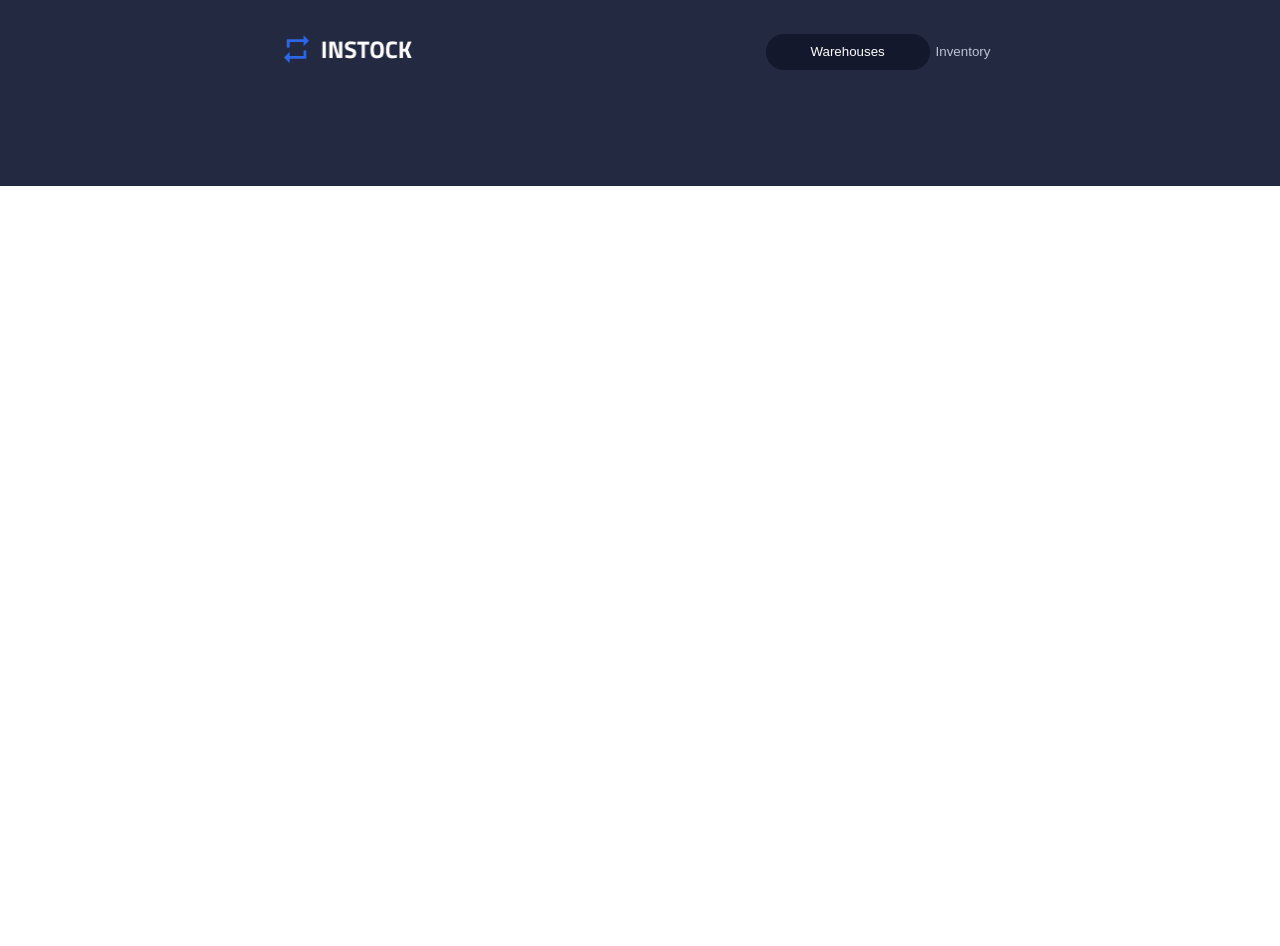
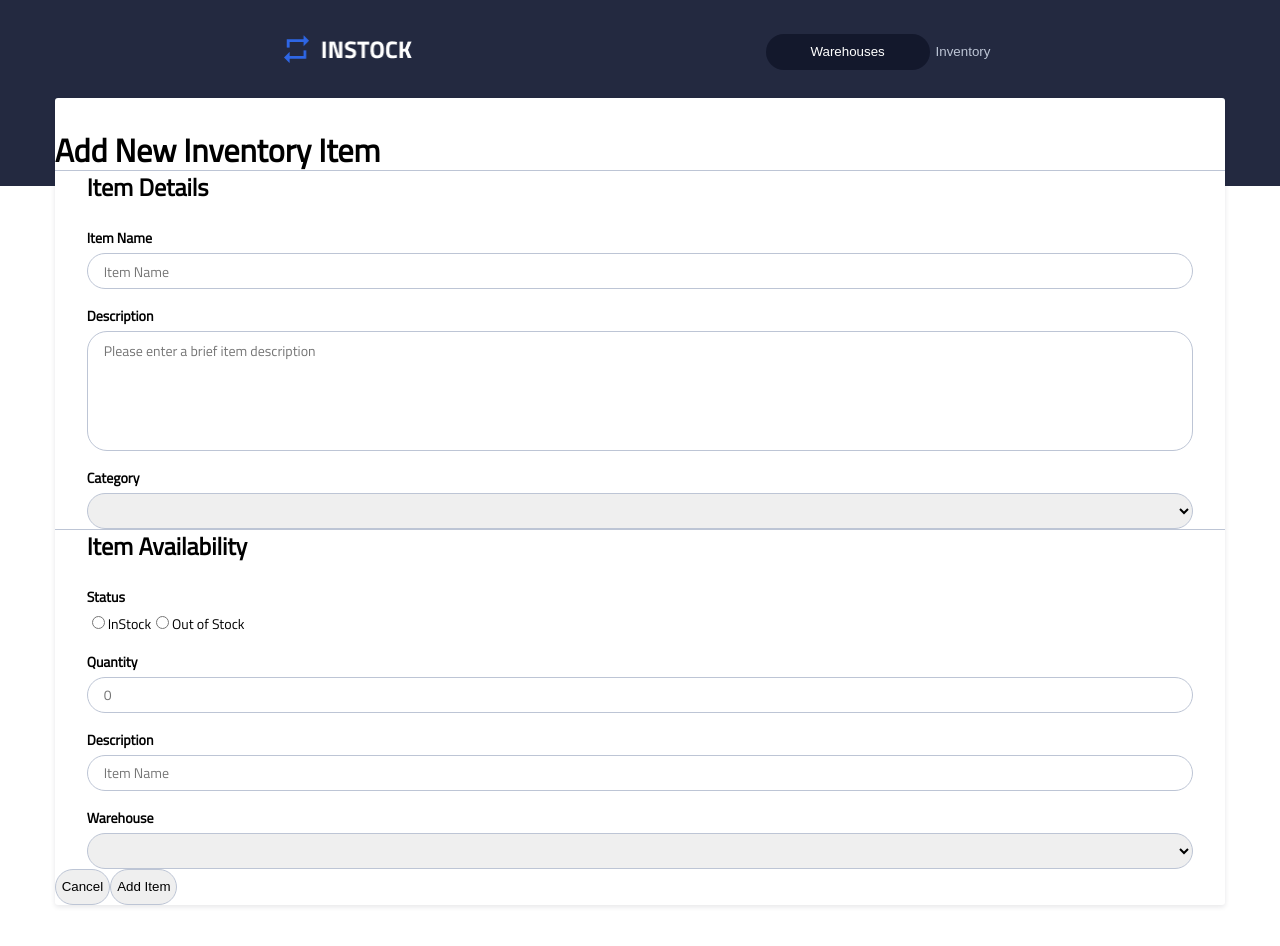
Before and after one commit to KevinTyrrell/InStock, a React (Create React App) app in the folder client/: page / in a window 1280 px wide. Shown: the top 946 px of the page. Built offline with nearby package versions, Linux system fonts and the light colour scheme.

Commit message:
seperated form into components and added initial stylings

```diff
--- a/client/src/App.js
+++ b/client/src/App.js
@@ -2,9 +2,10 @@
 import "./App.scss";
 import React from "react";
 import { BrowserRouter as Router, Route, Switch } from "react-router-dom";
-import WarehousesList from "./components/WarehousesList/WarehousesList";
+import WarehousesList from "./Components/WarehousesList/WarehousesList";
 import Header from './Components/Header/Header';
 import Footer from './Components/Footer/Footer';
+import NewInventory from './Pages/NewInventory'
 
 class App extends React.Component {
   render() {
@@ -12,8 +13,9 @@ class App extends React.Component {
       <Router>
         <Header />
         <Switch>
-          <Route path="/warehouses" exact component={WarehousesList} />
-          {/* <Route path="" component={}/>
+        <Route exact path="/" component={NewInventory} />
+          {/*<Route path="/warehouses" exact component={WarehousesList} />
+           <Route path="" component={}/>
          <Route path="" component={}/>
          <Route path="" component={}/> */}
         </Switch>
--- /dev/null
+++ b/client/src/Components/ItemAvailability/ItemAvailability.jsx
@@ -0,0 +1,28 @@
+import React, { Component } from 'react'
+import './ItemAvailability.scss'
+
+export class ItemAvailability extends Component {
+    render() {
+        return (
+        <section className="form__section">
+            <label className="section__title">Item Availability</label>
+                <label className="input__title" htmlFor="status">Status</label>
+            <fieldset>
+                    <input className="form__input" type="radio" name="instock" id="instock" value="In Stock" />
+                    <label className="input__title-radio" htmlFor="instock">InStock</label>
+                    <input className="form__input" type="radio" name="outstock" id="instock" value="Out of Stock" />
+                    <label className="input__title-radio" htmlFor="outofstock">Out of Stock</label>
+            </fieldset>
+            <label className="input__title" htmlFor="quantity">Quantity</label>
+                <input className="form__input-radius" type="text" placeholder="0" name="quantity" />
+            <label className="input__title" htmlFor="item_description">Description</label>
+                <input className="form__input-radius" type="text" placeholder="Item Name" name="item_name" />
+            <label className="input__title" htmlFor="warehouse">Warehouse</label>
+            <select className="form__input-radius" name="warehouse">
+            </select>
+        </section>
+        )
+    }
+}
+
+export default ItemAvailability
--- /dev/null
+++ b/client/src/Components/ItemAvailability/ItemAvailability.scss
@@ -0,0 +1,52 @@
+
+@use '../../partials/partial' as *;
+
+.form{
+
+
+    &__input-radius{
+        @extend %input-radius;
+        @extend %input;
+
+
+    }
+
+    &__section {
+    height:min-content;
+    @extend %flex-column;
+    @extend %section-pad;
+    @extend %topdivider;
+
+
+
+        .section__title {
+            @extend %h2;
+            padding-bottom: .5rem;
+        }
+
+        .input__title {
+            @extend %h3;
+            padding-top: 1rem;
+            padding-bottom: .25rem;
+
+            &-radio{
+                @include moP2;
+
+                @include tablet {
+                    @include dtP2;
+                  }
+            }
+        }
+
+        input[type=text]{
+            @extend %innertext;
+        }
+
+        textarea {
+            @extend %innertext;
+            height: 7.5rem;
+        }
+
+    }
+
+}
--- /dev/null
+++ b/client/src/Components/ItemDetails/ItemDetails.jsx
@@ -0,0 +1,24 @@
+import React, { Component } from 'react'
+import PropTypes from 'prop-types'
+import './ItemDetails.scss'
+
+export class ItemDetails extends Component {
+
+    render() {
+        return (
+        <section className="form__section form__section-details">
+            <label className="section__title">Item Details</label>
+            <label className="input__title" htmlFor="item_name">Item Name</label>
+                <input className="form__input-radius" type="text" placeholder="Item Name" name="item_name" />
+            <label className="input__title" htmlFor="item_description">Description</label>
+                <textarea style={{ resize: "none" }} className="form__input-radius" type="text" placeholder="Please enter a brief item description" name="item_name" />
+            <label className="input__title" htmlFor="category">Category</label>
+                <select className="form__input-radius" name="category">
+                    <option value="Please Select" />
+                </select>
+        </section>
+        )
+    }
+}
+
+export default ItemDetails
--- /dev/null
+++ b/client/src/Components/ItemDetails/ItemDetails.scss
@@ -0,0 +1,2 @@
+
+@use '../../partials/partial' as *;
--- /dev/null
+++ b/client/src/Pages/NewInventory.jsx
@@ -0,0 +1,23 @@
+import React, { Component } from 'react'
+import ItemDetails from '../Components/ItemDetails/ItemDetails'
+import ItemAvailability from '../Components/ItemAvailability/ItemAvailability'
+import './NewInventory.scss'
+
+export class NewInventory extends Component {
+    render() {
+        return (
+            <div className="form">
+                <h1 className="form__title">Add New Inventory Item</h1>
+                <ItemDetails/>
+                <ItemAvailability/>
+                <div className="button__container">
+                    <button className="button-cancel">Cancel</button>
+                    <button className="button-submit">Add Item</button>
+                </div>
+
+            </div>
+        )
+    }
+}
+
+export default NewInventory
--- /dev/null
+++ b/client/src/Pages/NewInventory.scss
@@ -0,0 +1,54 @@
+@use '../partials/partial' as *;
+
+.form {
+    position: absolute;
+    left: 4.27%;
+    right: 4.27%;
+    top: 12.3%;
+    bottom: 8.68%;
+    background: $whites;
+    box-shadow: 0px 2px 5px rgba(19, 24, 44, 0.1);
+    border-radius: 3px;
+    height: min-content;
+    @extend %flex-column;
+
+    * {
+        box-sizing: border-box;
+    }
+
+    &__title{
+        @extend %h1;
+        margin-block-end: 0;
+        margin-block-start: 0;
+        margin-top: 2rem;
+
+    }
+
+
+    button {
+        @extend %input;
+        @extend %input-radius;
+
+    }
+
+    .button__container {
+        @extend %flex-row;
+    }
+
+
+
+}
+
+legend {
+    padding: 0;
+    display: table;
+  }
+  fieldset {
+    border: 0;
+    padding: 0.01em 0 0 0;
+    margin: 0;
+    min-width: 0;
+  }
+  body:not(:-moz-handler-blocked) fieldset {
+    display: table-cell;
+  }
--- a/client/src/partials/_partial.scss
+++ b/client/src/partials/_partial.scss
@@ -152,3 +152,72 @@ $out: #c94515;
     @content;
   }
 }
+
+%input-radius {
+  border: 1px solid #BDC5D5;
+  box-sizing: border-box;
+  border-radius: 20px;
+}
+%input {
+  height: 2.25rem;
+}
+
+%flex-column {
+  display: flex;
+  flex-direction: column;
+}
+%flex-row {
+  display: flex;
+  flex-direction: row;
+}
+
+%h1 {
+     @include moH1;
+
+   @include tablet {
+     @include dtH1;
+   }
+}
+
+%h2 {
+     @include moH2;
+
+   @include tablet {
+     @include dtH2;
+   }
+}
+
+%h3 {
+     @include moH3;
+
+   @include tablet {
+     @include dtH3;
+   }
+}
+
+%section-pad {
+    padding: 1rem 1.5rem 1.5rem;
+
+  @include tablet {
+    padding: 0 2rem;
+  }
+
+  @include desktop {
+    padding: 0 2.5rem;
+  }
+
+}
+
+%topdivider {
+  border-top: 1px solid $cloud;
+}
+
+%innertext {
+  padding: .5rem 1rem;
+  @include moP2;
+
+  @include tablet {
+    @include dtP2;
+  }
+
+}
```
Also changed, not shown: 1 other file (tests, documents, lock files or other folders).
